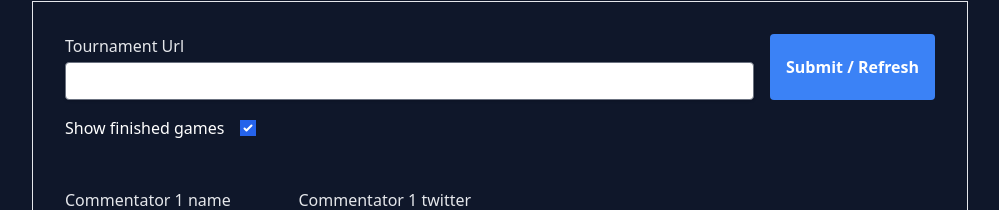
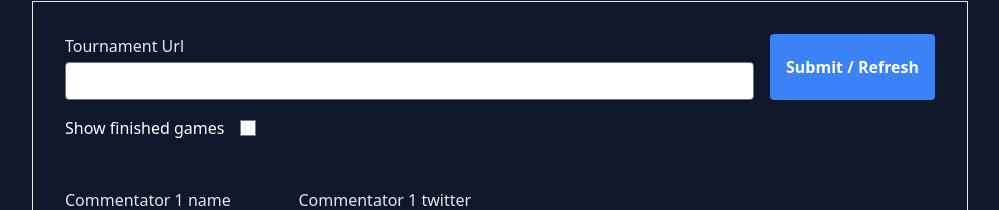
Before and after one commit to tcaputi/auto-stream-tool, a Next.js app: page / in a window 1280 px wide. Shown: the part 93-303 px from the top of the page, without its empty margins (140-1139 px from the left). Built offline with nearby package versions, Linux system fonts and the light colour scheme; no server answers.

Commit message:
minor fixes after testing

```diff
--- a/public/overlays/game-screen.html
+++ b/public/overlays/game-screen.html
@@ -564,7 +564,7 @@
                 const pronounsEl = document.getElementById(`p${i + 1}Pron`);
                 const scoreEl = document.getElementById(`batteryP${i + 1}`);
                 const playerInfo = scoreboardInfo['players'][i];
-                const color = i === 0 ? 'Blue' : 'Red';
+                const color = i === 0 ? 'Red' : 'Blue';
                 const scoreImgPath = `resources/images/battery/Battery-${scoreboardInfo['bestOf']}-${color}-${playerInfo['score']}.png`;
 
                 if (nameEl.textContent !== playerInfo['name'] ||
--- a/src/pages/index.tsx
+++ b/src/pages/index.tsx
@@ -45,7 +45,7 @@ const DEFAULT_PLAYER_STATE: PlayerStateModel[] = [
 const Main: NextPage = () => {
   const [fetchGames, { loading, error, data }] = useLazyQuery(GAMES_QUERY);
   const [errorMsg, setErrorMsg] = useState("");
-  const [allowFinished, setAllowFinished] = useState(true);
+  const [allowFinished, setAllowFinished] = useState(false);
   const [playersSwapped, setPlayersSwapped] = useState(false);
   const [tournamentUrl, setTournamentUrl] = useState("");
   const [scoreToWin, setScoreToWin] = useState(2);
```
